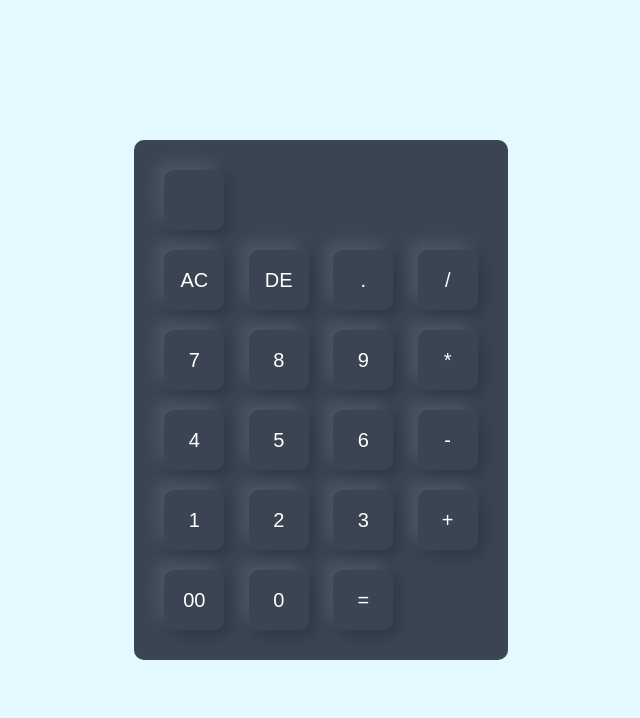
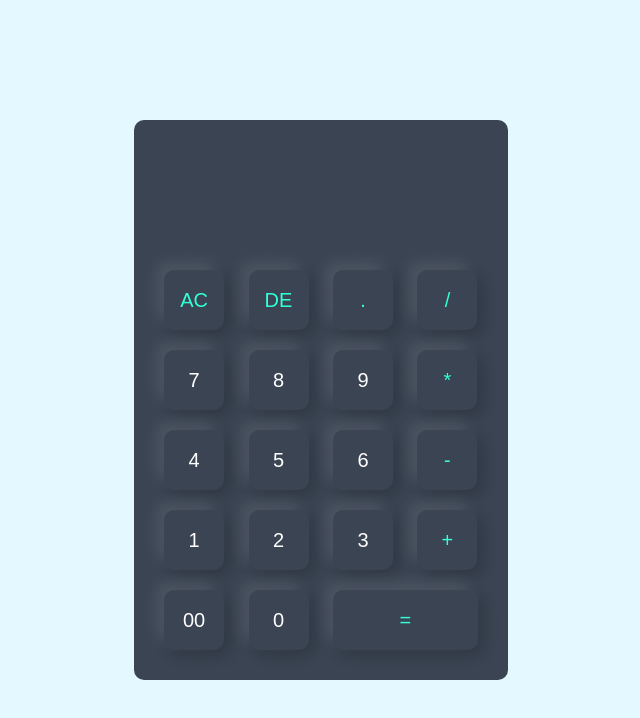
Before and after one commit to akshatsinghania/calculator, a plain HTML site: page index.html in a window 1280 px wide. Shown: the whole page, without its empty margins (319-959 px from the left). Drawn offline with Linux system fonts and the light colour scheme.

Commit message:
added calculating func and completed the app

```diff
--- a/index.html
+++ b/index.html
@@ -10,41 +10,81 @@
     <div class="container">
       <div class="calculator">
         <form>
-          <div>
+          <div class="display">
             <input type="text" name="display" />
           </div>
           <div>
-            <input type="button" value="AC" />
-            <input type="button" value="DE" />
-            <input type="button" value="." />
-            <input type="button" value="/" />
+            <input
+              type="button"
+              value="AC"
+              onclick="display.value = '' "
+              class="operator"
+            />
+            <input
+              type="button"
+              value="DE"
+              onclick="display.value = display.value.toString().slice(0,-1)"
+              class="operator"
+            />
+            <input
+              type="button"
+              value="."
+              onclick="display.value += '.' "
+              class="operator"
+            />
+            <input
+              type="button"
+              value="/"
+              onclick="display.value += '/' "
+              class="operator"
+            />
           </div>
 
           <div>
-            <input type="button" value="7" />
-            <input type="button" value="8" />
-            <input type="button" value="9" />
-            <input type="button" value="*" />
+            <input type="button" value="7" onclick="display.value += '7' " />
+            <input type="button" value="8" onclick="display.value += '8' " />
+            <input type="button" value="9" onclick="display.value += '9' " />
+            <input
+              type="button"
+              value="*"
+              onclick="display.value += '*' "
+              class="operator"
+            />
           </div>
 
           <div>
-            <input type="button" value="4" />
-            <input type="button" value="5" />
-            <input type="button" value="6" />
-            <input type="button" value="-" />
+            <input type="button" value="4" onclick="display.value += '4' " />
+            <input type="button" value="5" onclick="display.value += '5' " />
+            <input type="button" value="6" onclick="display.value += '6' " />
+            <input
+              type="button"
+              value="-"
+              onclick="display.value += '-' "
+              class="operator"
+            />
           </div>
 
           <div>
-            <input type="button" value="1" />
-            <input type="button" value="2" />
-            <input type="button" value="3" />
-            <input type="button" value="+" />
+            <input type="button" value="1" onclick="display.value += '1' " />
+            <input type="button" value="2" onclick="display.value += '2' " />
+            <input type="button" value="3" onclick="display.value += '3' " />
+            <input
+              type="button"
+              value="+"
+              onclick="display.value += '+' "
+              class="operator"
+            />
           </div>
 
           <div>
-            <input type="button" value="00" />
-            <input type="button" value="0" />
-            <input type="button" value="=" />
+            <input type="button" value="00" onclick="display.value += '00' " />
+            <input type="button" value="0" onclick="display.value += '0' " />
+            <input
+              type="button"
+              value="="
+              onclick="display.value = eval(display.value)"
+              class="equal operator"
+            />
           </div>
         </form>
       </div>
--- a/style.css
+++ b/style.css
@@ -31,3 +31,20 @@
   cursor: pointer;
   margin: 10px;
 }
+form .display {
+  display: flex;
+  justify-content: flex-end;
+  margin: 20px 0;
+}
+form .display input {
+  text-align: right;
+  flex: 1;
+  font-size: 45px;
+  box-shadow: none;
+}
+form input.equal {
+  width: 145px;
+}
+form input.operator {
+  color: #33ffd8;
+}
```
